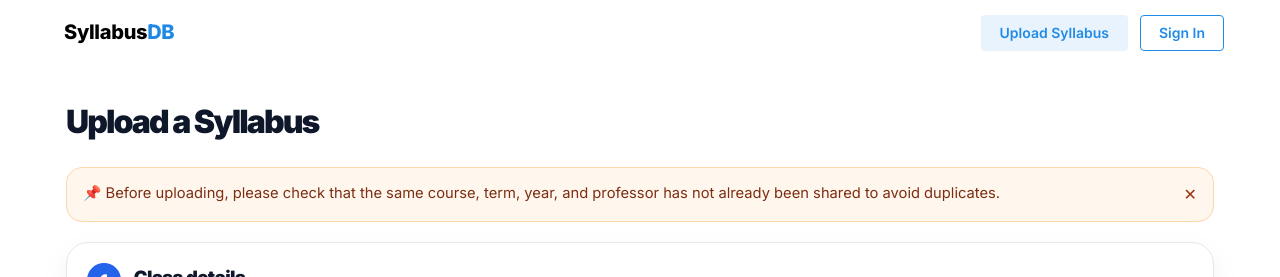
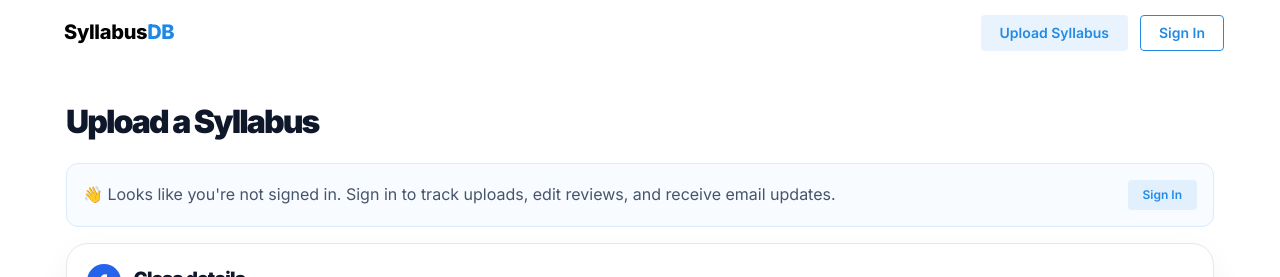
Before and after one commit to Nawang17/SyllabusDB, a React (Vite) app: page /uploadSyllabus in a window 1280 px wide. Shown: the top 277 px of the page. Built offline with nearby package versions, Linux system fonts and the light colour scheme; no server answers; the database is empty.

Commit message:
Add sign-in reminder to UploadSyllabusPage for better user engagement

```diff
--- a/src/pages/UploadSyllabusPage.jsx/UploadSyllabusPage.css
+++ b/src/pages/UploadSyllabusPage.jsx/UploadSyllabusPage.css
@@ -504,6 +504,33 @@
   gap: 0.75rem;
   margin-top: 1.25rem;
 }
+.signin-reminder {
+  margin: 1rem 0;
+  padding: 1rem;
+  border: 1px solid #dbeafe;
+  background: #f8fbff;
+  border-radius: 12px;
+  display: flex;
+  justify-content: space-between;
+  align-items: center;
+  gap: 1rem;
+}
+
+.signin-reminder p {
+  margin: 0;
+  color: #475569;
+  font-size: 1rem;
+}
+
+@media (max-width: 768px) {
+  .signin-reminder {
+    flex-direction: column;
+    align-items: flex-start;
+  }
+  .signin-reminder p {
+    font-size: 0.88rem;
+  }
+}
 
 /* Mobile */
 @media (max-width: 850px) {
--- a/src/pages/UploadSyllabusPage.jsx/UploadSyllabusPage.jsx
+++ b/src/pages/UploadSyllabusPage.jsx/UploadSyllabusPage.jsx
@@ -28,6 +28,16 @@ import GuidelinesPage from "../Footer/GuidelinesPage/GuideLinesPage";
 import { IconFile } from "@tabler/icons-react";
 
 export default function UploadSyllabus() {
+  const auth = getAuth();
+  const [isSignedIn, setIsSignedIn] = useState(false);
+
+  useEffect(() => {
+    const unsubscribe = auth.onAuthStateChanged((user) => {
+      setIsSignedIn(!!user && !user.isAnonymous);
+    });
+
+    return unsubscribe;
+  }, []);
   const { collegeName } = useParams();
   const navigate = useNavigate();
   const fileInputRef = useRef(null);
@@ -56,7 +66,7 @@ export default function UploadSyllabus() {
   const [showUploadWarning, setShowUploadWarning] = useState(() => {
     return localStorage.getItem("hideUploadWarning") !== "true";
   });
-
+  const isMobile = window.innerWidth <= 768;
   const [TOSopened, { close: closeTOS, open: openTOS }] = useDisclosure(false);
   const [GuidelinesOpened, { close: closeG, open: openG }] =
     useDisclosure(false);
@@ -213,8 +223,6 @@ export default function UploadSyllabus() {
     setIsSubmitting(true);
 
     try {
-      const auth = getAuth();
-
       let user = auth.currentUser;
 
       if (!user) {
@@ -360,7 +368,7 @@ export default function UploadSyllabus() {
         <h1>Upload a Syllabus</h1>
       </section>
 
-      {showUploadWarning && (
+      {/* {showUploadWarning && (
         <div className="upload-warning">
           <span className="warning-text">
             📌 Before uploading, please check that the same course, term, year,
@@ -379,8 +387,23 @@ export default function UploadSyllabus() {
             ✕
           </button>
         </div>
+      )} */}
+      {!isSignedIn && (
+        <div className="signin-reminder">
+          <p>
+            👋 Looks like you're not signed in. Sign in to track uploads, edit
+            reviews, and receive email updates.
+          </p>
+
+          <Button
+            variant="light"
+            size={"xs"}
+            onClick={() => navigate("/signin")}
+          >
+            Sign In
+          </Button>
+        </div>
       )}
-
       <div className="upload-layout">
         <form className="upload-form" onSubmit={handleSubmit}>
           <div className="form-section">
```
